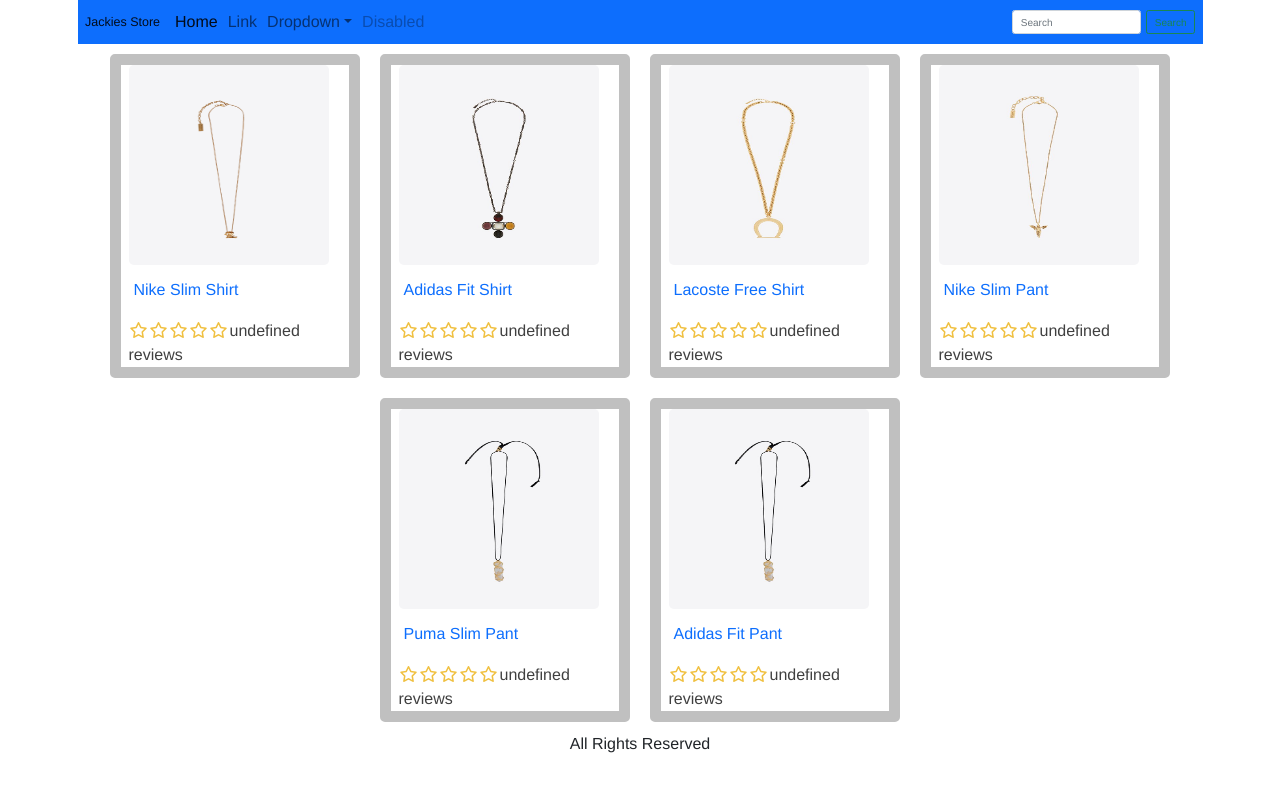
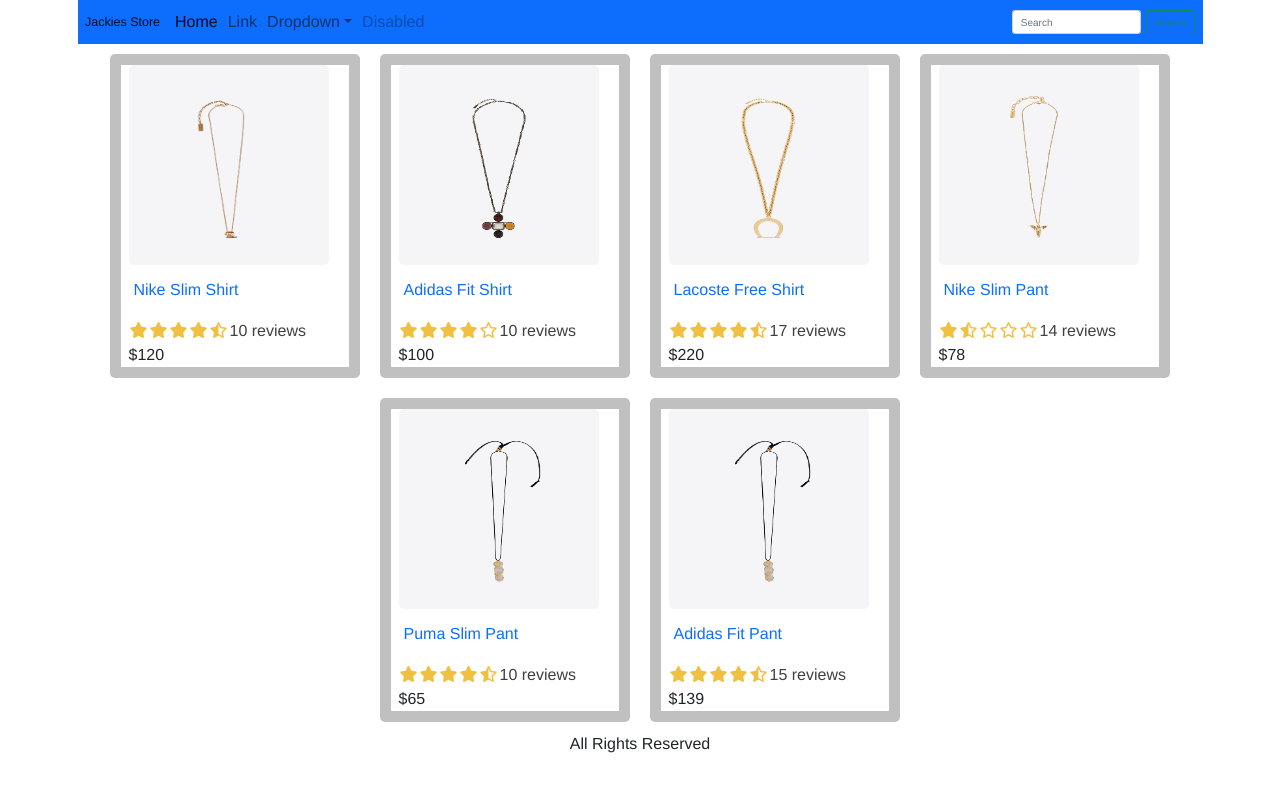
Before and after one commit to irapaige/Amazon, a React (Create React App) app in the folder amazon/: page / in a window 1280 px wide. Shown: the top 792 px of the page. Built offline with nearby package versions, Linux system fonts and the light colour scheme.

Commit message:
Added Home Screen

```diff
--- a/amazon/src/App.js
+++ b/amazon/src/App.js
@@ -1,17 +1,24 @@
 import Navbar from './Components/navbar/Navbar';
-import Products from "./Components/Products";
+import ProductScreen from "./screens/ProductScreen";
+import HomeScreen from "./screens/HomeScreen";
 import Footer from "./Components/Footer";
+import {BrowserRouter,Route } from 'react-router-dom';
+
 function App() {
   return (
+    <BrowserRouter>
     <div className="App">
 
 <Navbar/>
-<Products/>
+<Route path="/" component={HomeScreen }></Route>
+<Route path= "/product/:id" component={ProductScreen}></Route>
+
 <Footer/>
 
 
 
           </div>
+      </BrowserRouter>
   );
 }
 
--- a/amazon/src/Data.js
+++ b/amazon/src/Data.js
@@ -40,7 +40,7 @@ const data = {
         image: '/images/04.jpg',
         price: 78,
         brand: 'Nike',
-        rating: 4.5,
+        rating: 1.5,
         numReviews: 14,
         description: 'high quality product',
       },
--- a/amazon/src/Components/Products.js
+++ b/amazon/src/screens/HomeScreen.js
@@ -1,12 +1,10 @@
 import React from 'react';
 import data from '../Data';
-import Rating from "./Rating/Rating"
+ import Rating from '../Components/Rating/Rating'
 
-
-
-export default function Product() {
-  return(
-    <div className="row center">
+function HomeScreen  ()  {
+    return (
+         <div className="row center">
     {
 
       data.products.map((product)=>(
@@ -24,9 +22,9 @@ export default function Product() {
                   </a>
                    </div> {/* end of card body */}
 
-<Rating/>
+<Rating rating={product.rating} numReviews={product.numReviews}/>
 
-
+${product.price}
 
 
 </div> // end of card
@@ -36,6 +34,6 @@ export default function Product() {
 
 
     }</div>//end of row center
-  )
-
+    );
 }
+export default HomeScreen;
```
Also changed, not shown: amazon/src/Components/Products1.js (added, +41 -0 lines), amazon/src/screens/ProductScreen.js (added).
